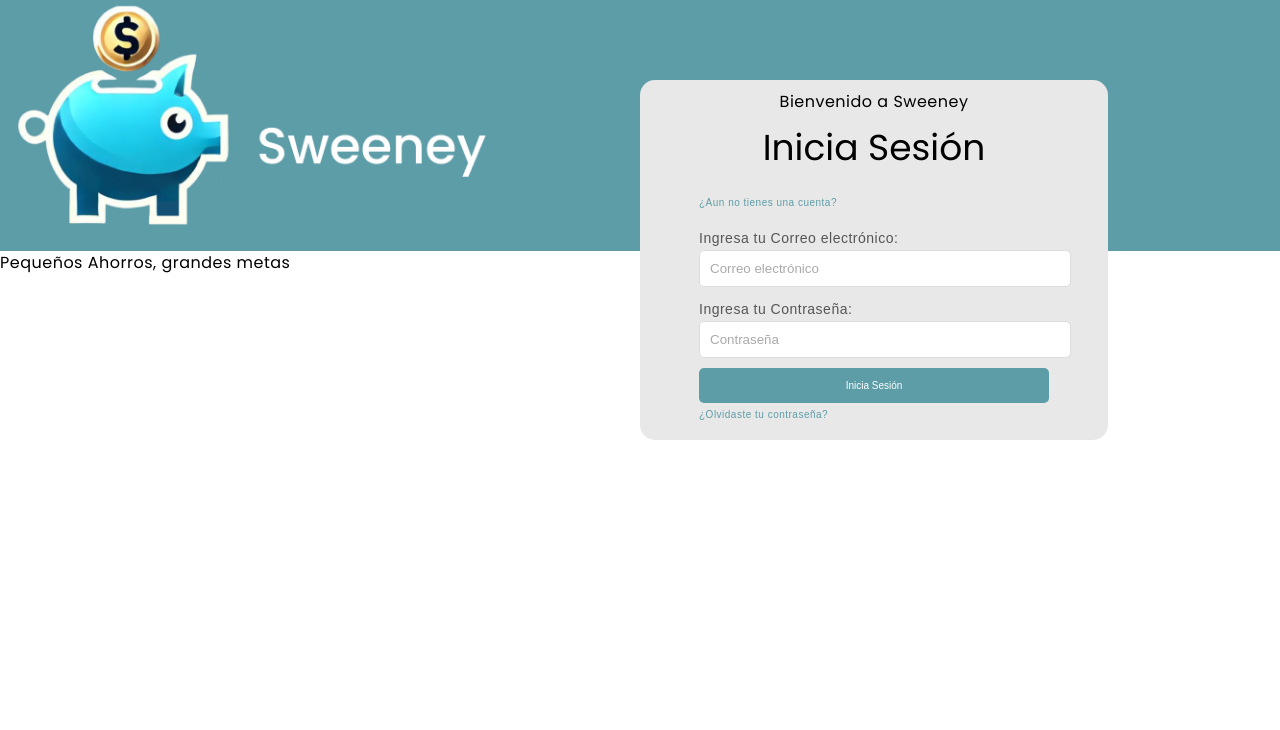
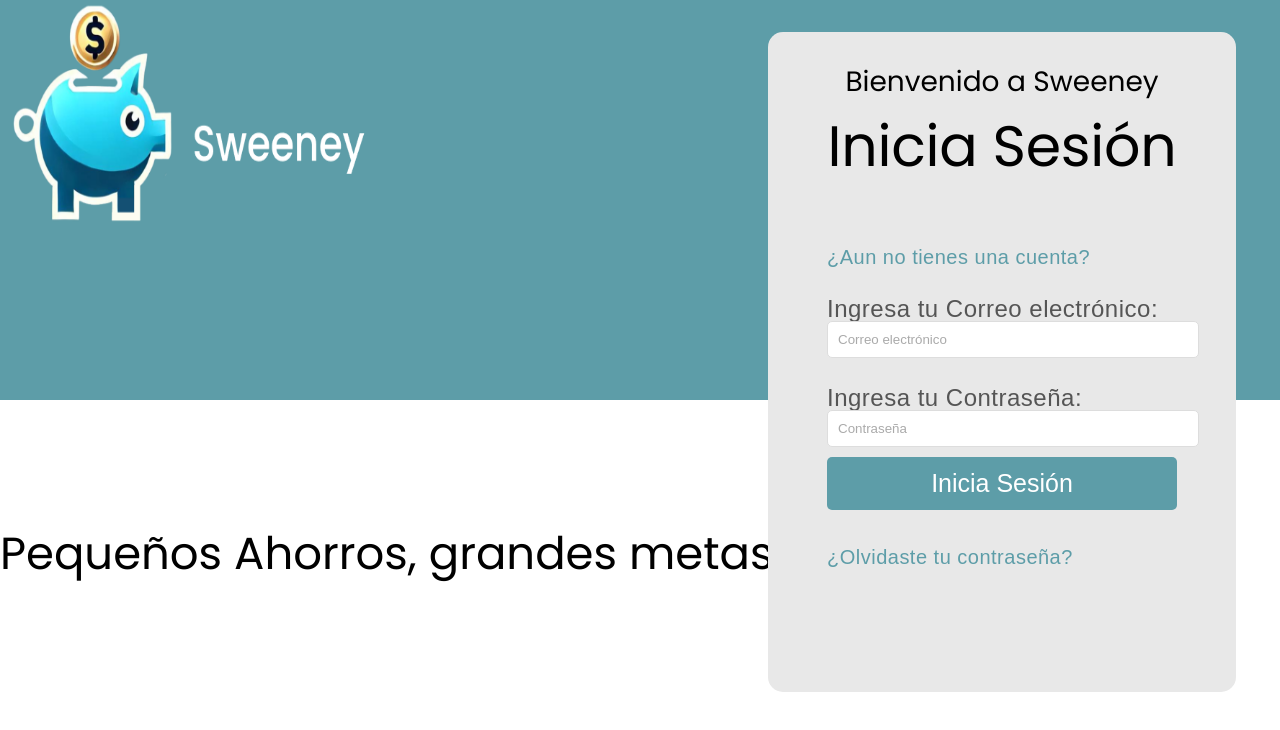
Before and after one commit to puppy09/ProyectoAngular, an Angular app in the folder sweeney/: page / in a window 1280 px wide. Shown: the top 730 px of the page. Built offline with nearby package versions, Linux system fonts and the light colour scheme; a web font is replaced by a local one.

Commit message:
login css fixed

```diff
--- a/sweeney/src/app/app.routes.ts
+++ b/sweeney/src/app/app.routes.ts
@@ -1,8 +1,10 @@
 import { Routes } from '@angular/router';
 import { LoginComponent } from './login/login.component';
 import { MenuPrincipalComponent } from './menu-principal/menu-principal.component';
+import { RegisterComponent } from './register/register.component';
 
 export const routes: Routes = [
     {path:'', component: LoginComponent},
-    {path: 'menu', component: MenuPrincipalComponent}
+    {path: 'menu', component: MenuPrincipalComponent},
+    {path: 'registro',component:RegisterComponent}
 ];
--- a/sweeney/src/app/login/login.component.css
+++ b/sweeney/src/app/login/login.component.css
@@ -19,6 +19,8 @@
   }
 
   .blue{
+    height: 50%;
+    width: 100%;
     max-width: 100%;
     max-height: 50%;
     background-color: #5D9DA8;
@@ -26,23 +28,30 @@
   }
 
   .logo{
-    width: 40%;
+    width: 30%;
     height: 60%;
     z-index: 2;
   }
 
+  .frase{
+    margin-top: 10%;
+  }
   .recuadro{
     justify-items: center;
     position: fixed;
     z-index: 100;
     padding: 10px;
+    height: 80%;
     border-radius: 15px;
     background-color: #E8E8E8;
     width: 35%;
-    margin-right: 200px;
-    margin-left: 50%;
-    top:10%
+    margin-left: 60%;
+    top:4%
 
+  }
+
+  .recuadro h5{
+    margin-top: 5%;
   }
 /* Styling for the form */
 .login-form {
@@ -54,9 +63,10 @@
 }
 
 .login-form label {
+  margin-top: 5%;
   display: block;
   text-align: left;
-  font-size: 14px;
+  font-size: 24px;
   color: #555;
   padding-top: 3%;
 }
@@ -80,7 +90,7 @@
   border: none;
   color: white;
   border-radius: 5px;
-  font-size: 10px;
+  font-size: 25px;
   cursor: pointer;
   margin-top: 10px;
   align-self: center;
@@ -91,8 +101,9 @@
 }
 
 .login-form a {
+  margin-top: 10%;
   display: block;
-  font-size: 10px;
+  font-size: 20px;
   color: #5D9DA8;
   text-decoration: none;
 }
--- a/sweeney/src/app/login/login.component.html
+++ b/sweeney/src/app/login/login.component.html
@@ -1,14 +1,14 @@
 <div class="blue">
     <img  class="logo" src="/images/sweeney2.PNG" alt="Sweeney">
 </div>
-<P class="poppins-thin frase">Pequeños Ahorros, grandes metas</P>
+<h2 class="poppins-thin frase">Pequeños Ahorros, grandes metas</h2>
 
 <div class="recuadro">
-    <p class="poppins-thin">Bienvenido a Sweeney</p>
-    <h3 class="poppins-thin">Inicia Sesión</h3>
+    <h5 class="poppins-thin">Bienvenido a Sweeney</h5>
+    <h1 class="poppins-thin">Inicia Sesión</h1>
 
     <form class="login-form">
-        <a href="">¿Aun no tienes una cuenta?</a>
+        <a href="registro">¿Aun no tienes una cuenta?</a>
         <label for="email">Ingresa tu Correo electrónico:</label>
         <input type="email" id="email" name="email" placeholder="Correo electrónico" [(ngModel)]="email" value="gaby@gmail.com"/>
         <label for="password">Ingresa tu Contraseña:</label>
```
